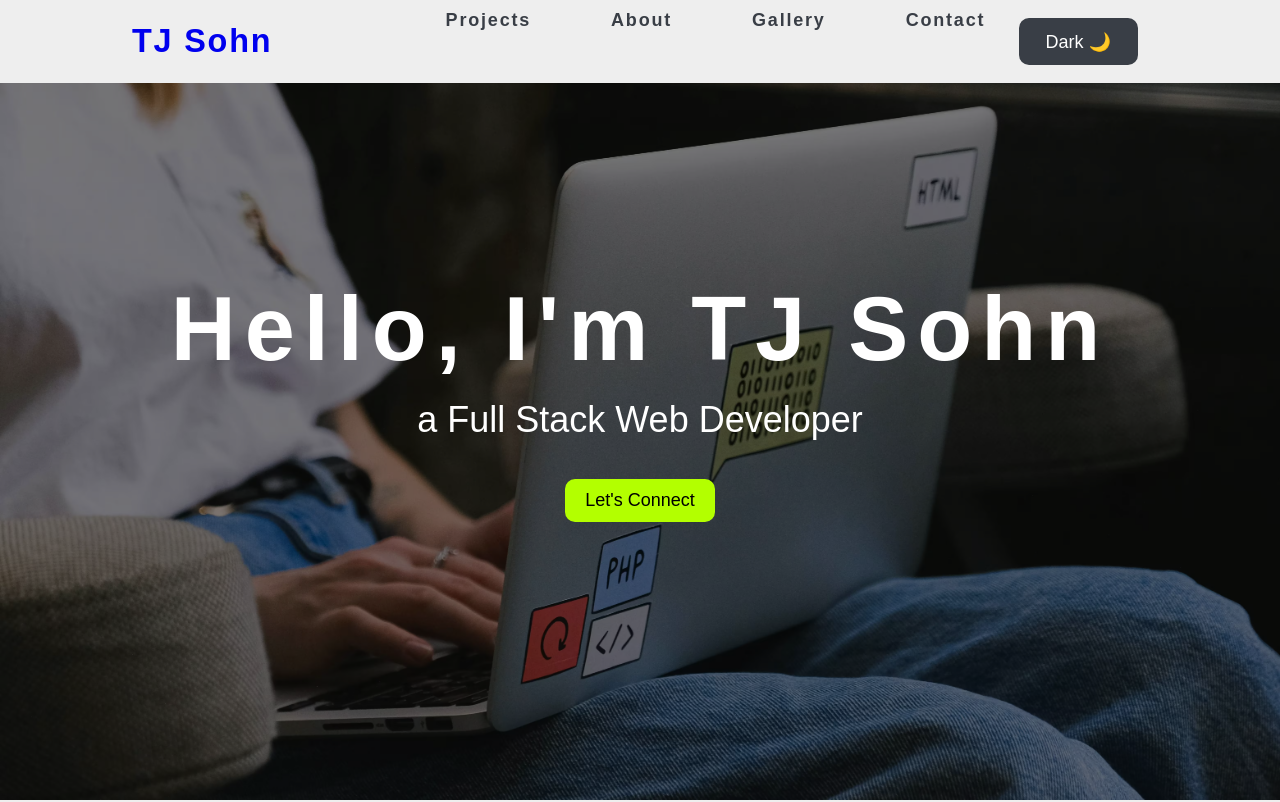
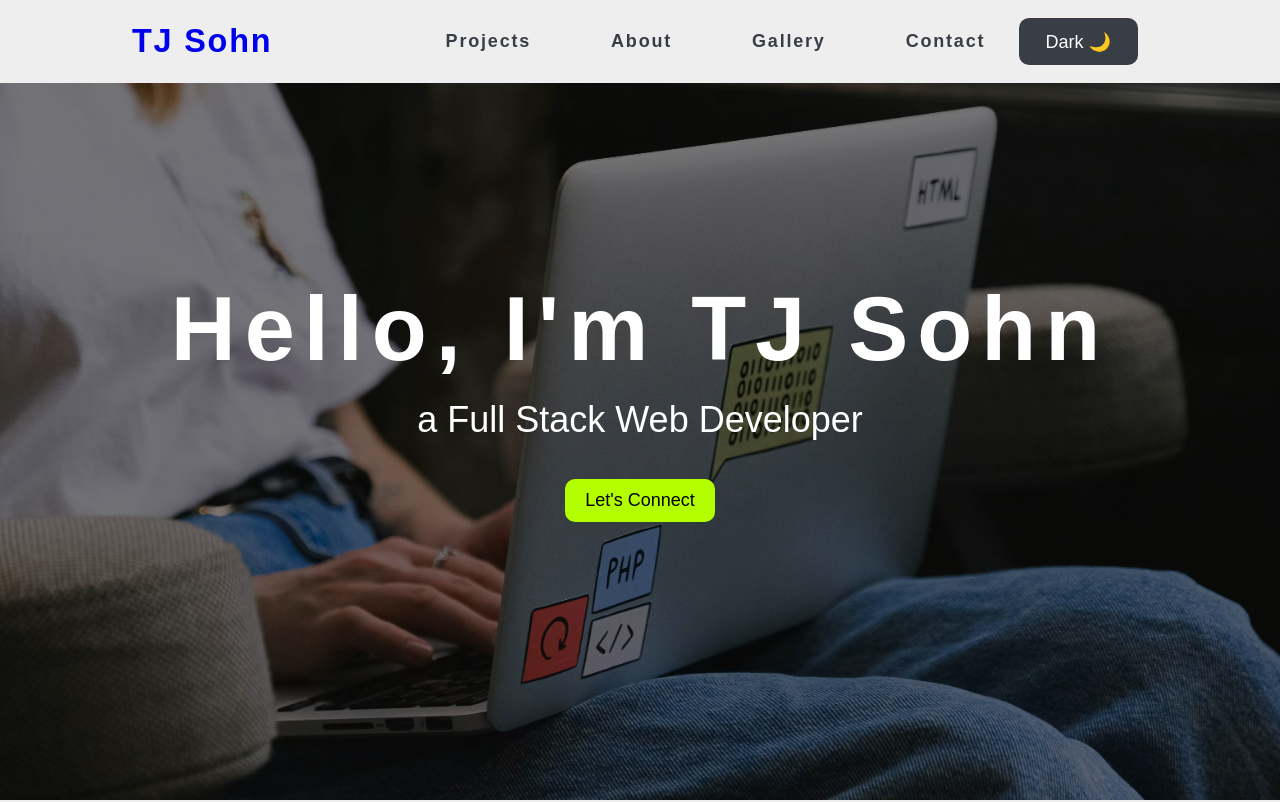
Before and after one commit to TJsohn/Portfolio, a plain HTML site: page index.html in a window 1280 px wide. Shown: the top 802 px of the page. Drawn offline with Linux system fonts and the light colour scheme; a web font is replaced by a local one.

Commit message:
fix nav position

```diff
--- a/styles.css
+++ b/styles.css
@@ -179,9 +179,12 @@ header,
 #main-nav {
   margin-left: auto;
   transition: transform 0.3s ease;
-  transform: translateY(-100%);
+  transform: translateY(-50%, -50%);
   position: absolute;
-  top: 0;
+  top: 50%;
+  left: 50%;
+  display: flex;
+  align-items: center;
 }
 #main-nav.active {
   display: block;
```
